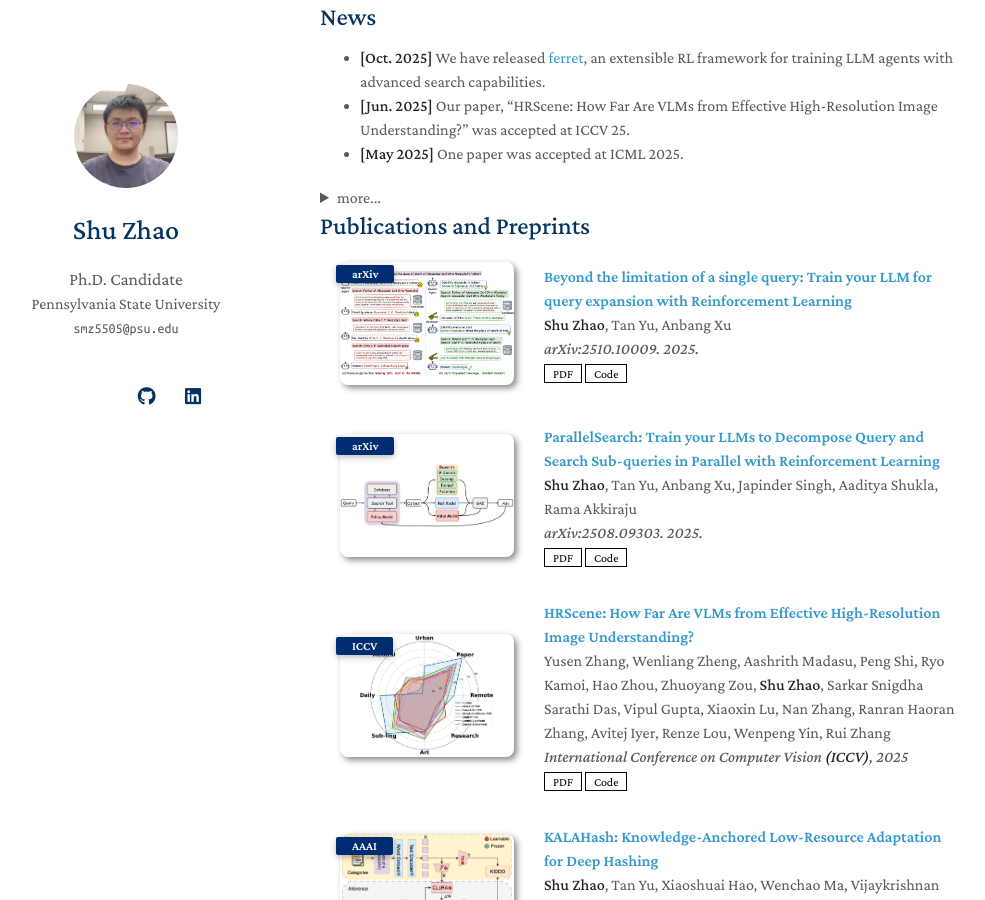
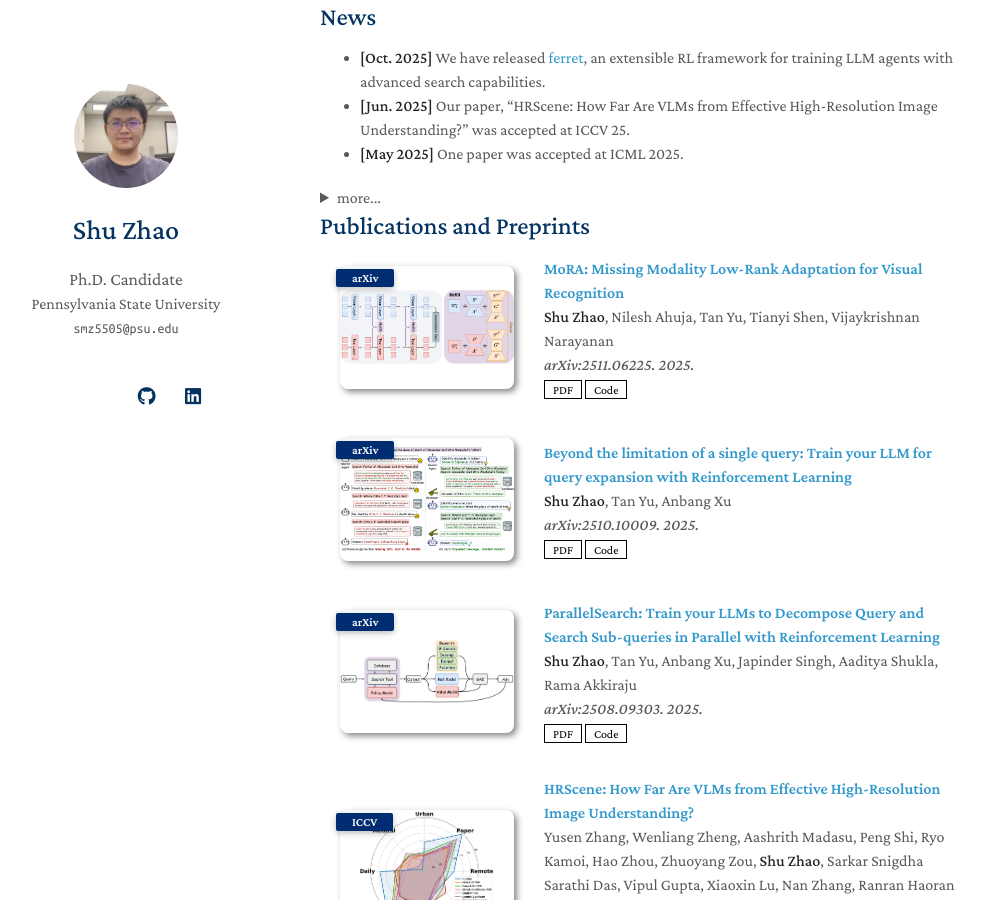
Before and after one commit to Tree-Shu-Zhao/Tree-Shu-Zhao.github.io, a Jekyll site: the page built from index.md, in a window 1280 px wide and 900 px high, scrolled down 492 px. Shown: the whole window, without its empty margins (150-1135 px from the left). Built offline with Jekyll 4.4.1, drawn with Linux system fonts in a browser that asks for light colours; nearby versions of some CDN libraries; a style sheet for code colours, icons or effects is not loaded; our own code applies the rules of GitHub Pages for plain Markdown files.

Commit message:
Add new publication entry for MoRA
Added a new publication entry for 'MoRA: Missing Modality Low-Rank Adaptation for Visual Recognition'.

```diff
--- a/_data/publications.yml
+++ b/_data/publications.yml
@@ -1,4 +1,11 @@
 main:
+  - title: "MoRA: Missing Modality Low-Rank Adaptation for Visual Recognition"
+    authors: <strong>Shu Zhao</strong>, Nilesh Ahuja, Tan Yu, Tianyi Shen, Vijaykrishnan Narayanan
+    conference_short: arXiv
+    conference: "arXiv:2511.06225. 2025."
+    pdf: https://arxiv.org/pdf/2511.06225.pdf
+    code: https://github.com/Tree-Shu-Zhao/MoRA
+    image: ./assets/img/arXiv25_MoRA.png
   - title: "Beyond the limitation of a single query: Train your LLM for query expansion with Reinforcement Learning"
     authors: <strong>Shu Zhao</strong>, Tan Yu, Anbang Xu
     conference_short: arXiv
```
